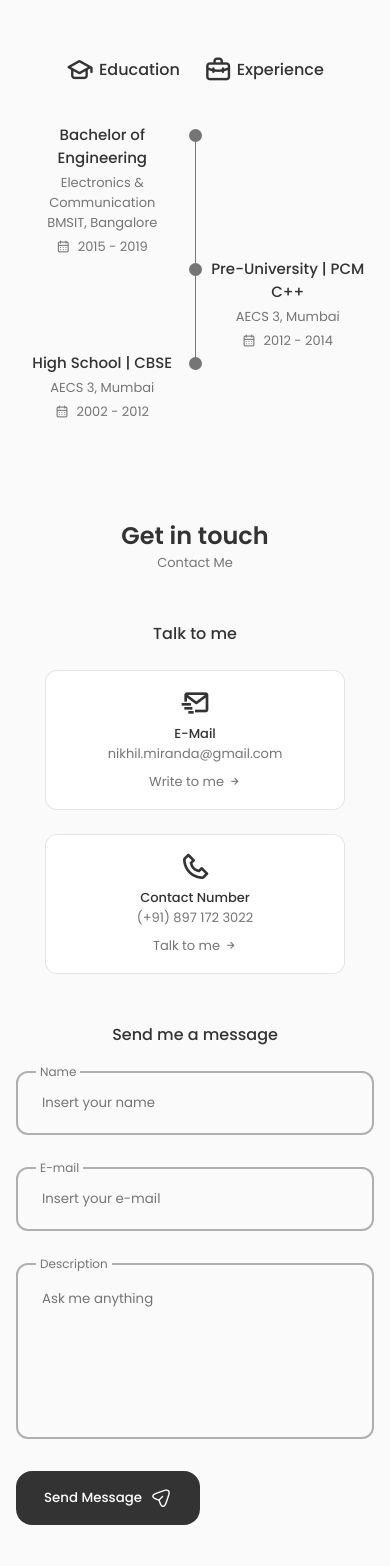
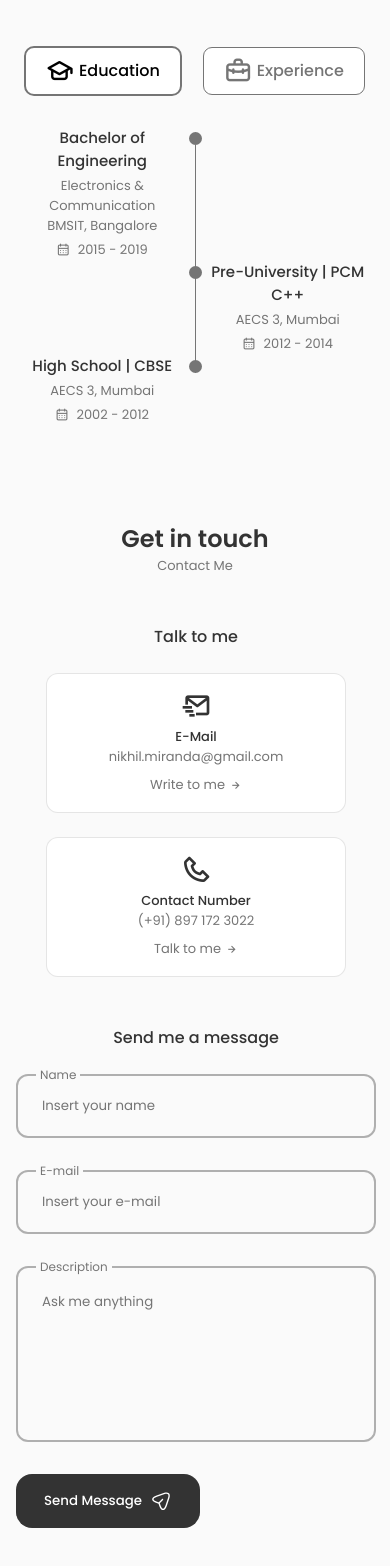
Before and after one commit to nikhil-miranda/tiny-turtle, a React (Create React App) app: page / in a window 390 px wide. Shown: the part 4073-5639 px from the top of the page. Built offline with nearby package versions, Linux system fonts and the light colour scheme.

Commit message:
feat: added active selected button for qualification

```diff
--- a/src/components/contact/contact.css
+++ b/src/components/contact/contact.css
@@ -1,6 +1,6 @@
 .contact__container {
     grid-template-columns: repeat(2, max-content);
-    justify-content: center;
+    justify-items: center;
     column-gap: 6rem;
     padding-bottom: 3rem;
 }
@@ -137,10 +137,11 @@
         grid-template-columns: 1fr;
     }
 
-    .contact__form {
+    .contact__info {
         width: 100%;
     }
 }
 
 /* For Small Devices */
-@media screen and (max-width: 400px) {}
+@media screen and (max-width: 400px) {
+}
--- a/src/components/qualifications/qualification.css
+++ b/src/components/qualifications/qualification.css
@@ -9,27 +9,41 @@
 }
 
 .qualification__button {
+    outline: 1px solid var(--text-color);
     font-size: var(--h3-font-size);
     font-weight: var(--font-medium);
-    color: var(--title-color);
+    border-color: var(--text-color);
+    background-color: var(--container-color);
+    color: var(--text-color);
     margin: 0 var(--mb-1);
     cursor: pointer;
+    padding: 0.1rem 1.25rem 0.1rem 1.25rem;
+    border-radius: 0.5rem;
+    box-shadow: 0 0rem 0rem rgba(0, 0, 0, 0.15);
+    transition: all 0.3s ease-in-out;
+    /* display: inline-block;
+    background-color: var(--title-color);
+    color: var(--container-color);
+    padding: 1.25rem 2rem;
+    border-radius: 1rem;
+    font-weight: var(--font-medium); */
 }
 
 .qualification__button:hover {
+    box-shadow: 0 1rem 1.5rem rgba(0, 0, 0, 0.15);
+    transition: all 0.3s ease-in-out;
+}
+
+.qualification__active {
+    outline: 2px solid var(--text-color);
+    border-color: var(--title-color-dark);
+    border-radius: 0.5rem;
     color: var(--title-color-dark);
 }
 
 .qualification__icon {
     font-size: 1.8rem;
     margin-right: var(--mb-0-25);
-}
-
-.qualifications__active {
-    /* color: white;
-    background-color: var(--title-color);
-    border-radius: 2rem; */
-    color: var(--title-color-dark);
 }
 
 .qualification__sections {
@@ -55,7 +69,9 @@
 
 .qualification__content-active {
     display: block;
-    transition: 0.3s;
+    transition: 3s;
+    /* transition: all 1s ease-in-out; */
+
 }
 
 .qualification__data {
```
